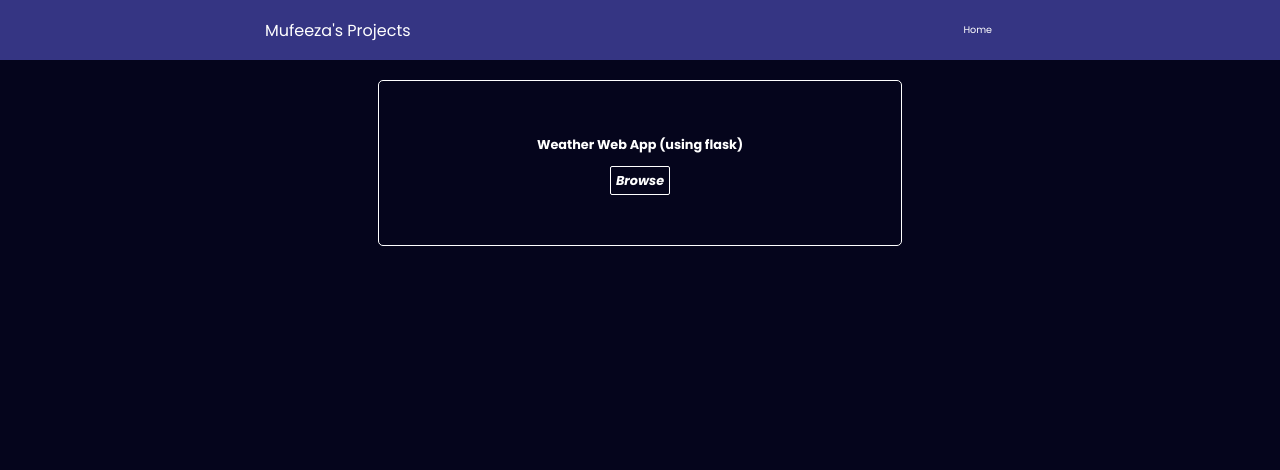
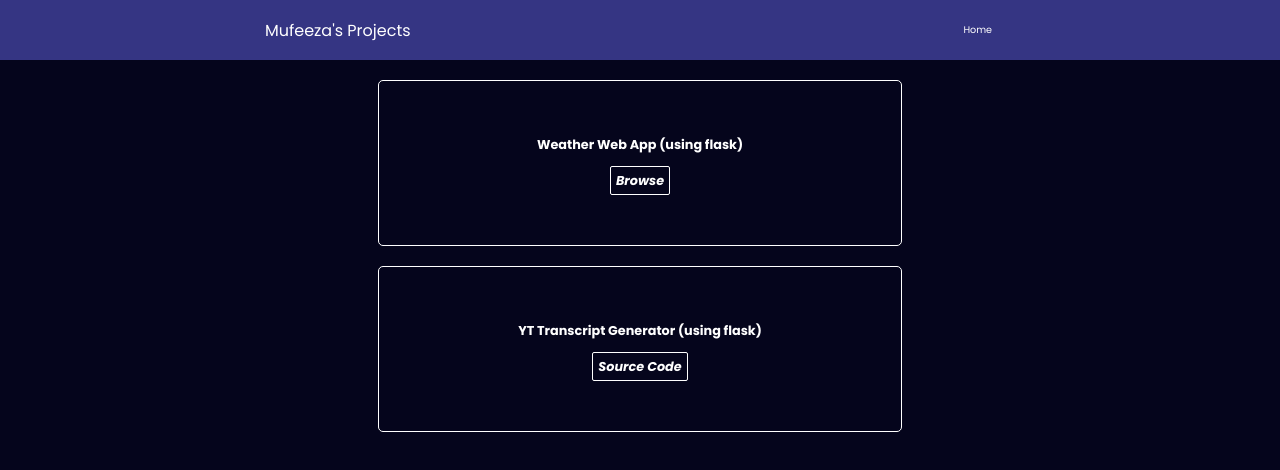
Before and after one commit to mfza0/Portfolio, a plain HTML site: page projects.html in a window 1280 px wide. Drawn offline with Linux system fonts and the light colour scheme.

Commit message:
Update projects.html added second project

```diff
--- a/projects.html
+++ b/projects.html
@@ -96,6 +96,13 @@
             </h4>
         </div>
     </section>
+    <section>
+        <div class="column">
+            <h4>
+                <center>YT Transcript Generator (using flask) <br><br> <span><a href="https://github.com/mfza0/yt-transcript-generator.git"><i>Source Code</i></a> </span></center>
+            </h4>
+        </div>
+    </section>
 
 
 </body>
```
